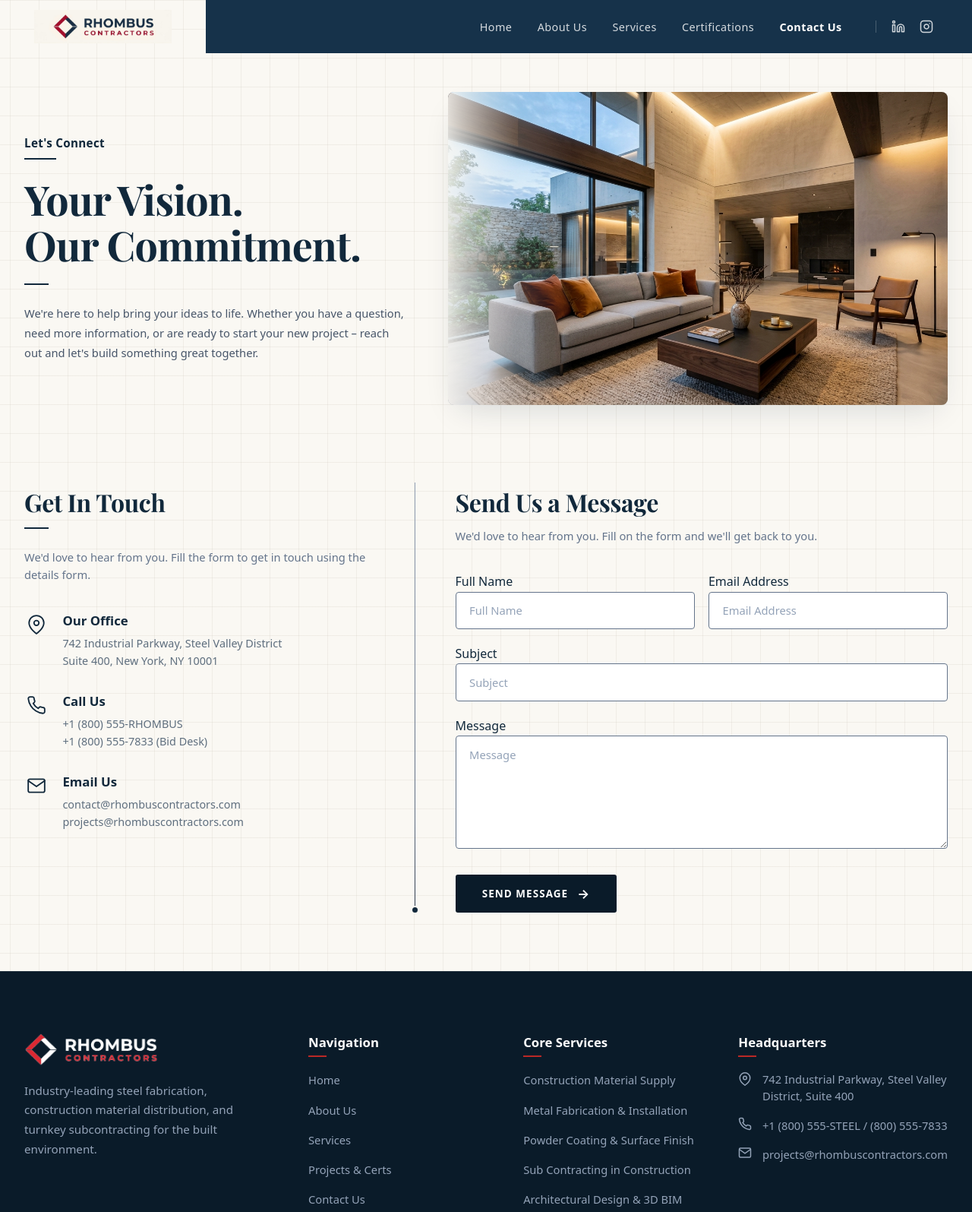
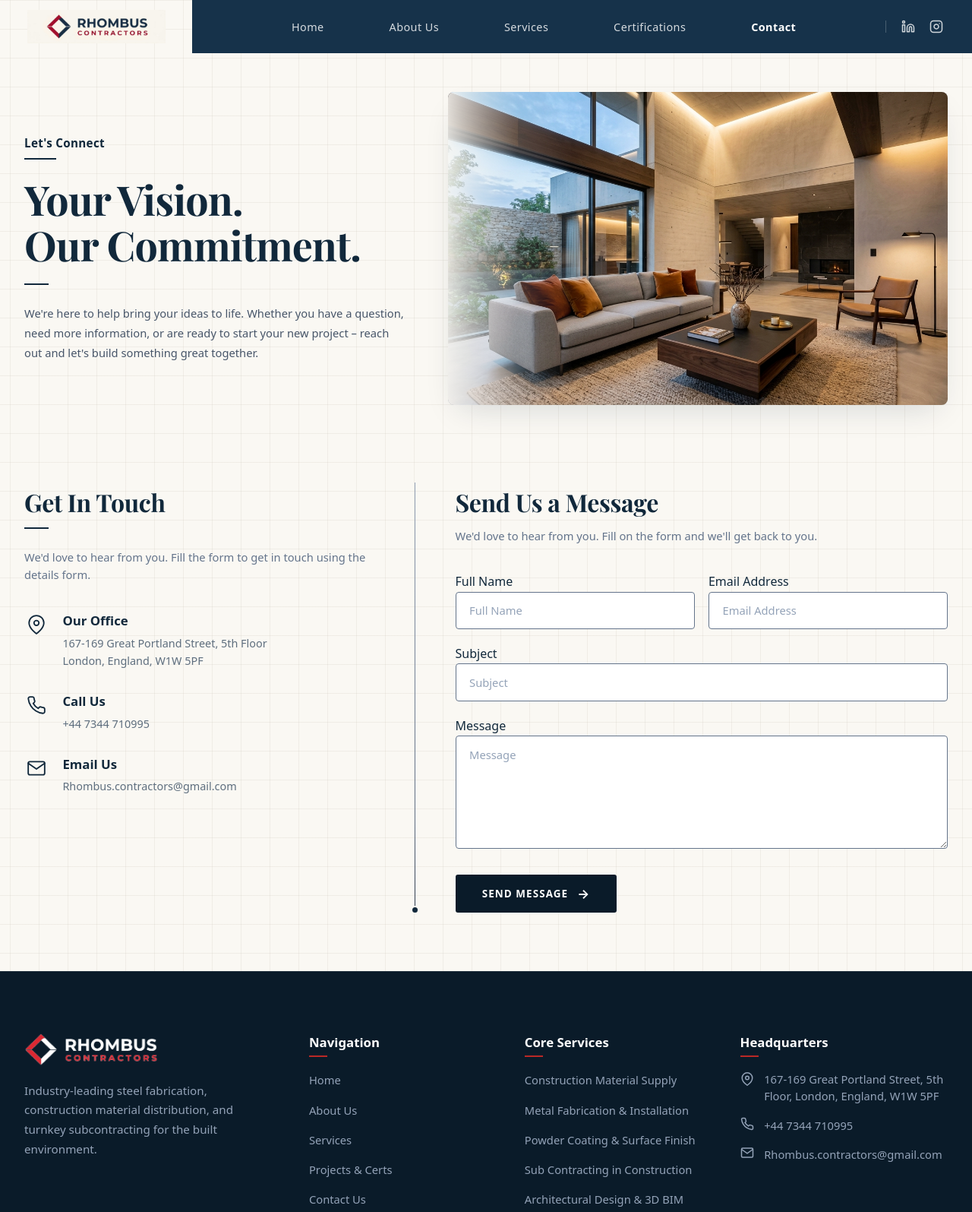
Before and after one commit to shamna24/rhombuscontractors, a website built with Vite: page contact.html in a window 1280 px wide. Shown: the top 1595 px of the page at 76% size. Built offline with nearby package versions, Linux system fonts and the light colour scheme; a web font is replaced by a local one.

Commit message:
Update registered London address, contact email/phone, and balance top navigation bar layout

```diff
--- a/contact.html
+++ b/contact.html
@@ -34,7 +34,7 @@
           <li><a href="index.html#about" class="nav-link">About Us</a></li>
           <li><a href="services.html" class="nav-link">Services</a></li>
           <li><a href="index.html#certifications" class="nav-link">Certifications</a></li>
-          <li><a href="contact.html" class="nav-link active">Contact Us</a></li>
+          <li><a href="contact.html" class="nav-link active">Contact</a></li>
         </ul>
 
         <div class="nav-actions">
@@ -152,7 +152,7 @@
               </div>
               <div class="contact-channel-details">
                 <h3 class="contact-channel-label">Our Office</h3>
-                <p class="contact-channel-value">742 Industrial Parkway, Steel Valley District<br>Suite 400, New York, NY 10001</p>
+                <p class="contact-channel-value">167-169 Great Portland Street, 5th Floor<br>London, England, W1W 5PF</p>
               </div>
             </div>
 
@@ -166,8 +166,7 @@
               <div class="contact-channel-details">
                 <h3 class="contact-channel-label">Call Us</h3>
                 <p class="contact-channel-value">
-                  <a href="tel:+18005557466" class="contact-link">+1 (800) 555-RHOMBUS</a><br>
-                  <a href="tel:+18005557833" class="contact-link">+1 (800) 555-7833 (Bid Desk)</a>
+                  <a href="tel:+447344710995" class="contact-link">+44 7344 710995</a>
                 </p>
               </div>
             </div>
@@ -183,8 +182,7 @@
               <div class="contact-channel-details">
                 <h3 class="contact-channel-label">Email Us</h3>
                 <p class="contact-channel-value">
-                  <a href="mailto:contact@rhombuscontractors.com" class="contact-link">contact@rhombuscontractors.com</a><br>
-                  <a href="mailto:projects@rhombuscontractors.com" class="contact-link">projects@rhombuscontractors.com</a>
+                  <a href="mailto:Rhombus.contractors@gmail.com" class="contact-link">Rhombus.contractors@gmail.com</a>
                 </p>
               </div>
             </div>
@@ -296,27 +294,27 @@
               <path d="M21 10c0 7-9 13-9 13s-9-6-9-13a9 9 0 0 1 18 0z"/>
               <circle cx="12" cy="10" r="3"/>
             </svg>
-            <span>742 Industrial Parkway, Steel Valley District, Suite 400</span>
+            <span>167-169 Great Portland Street, 5th Floor, London, England, W1W 5PF</span>
           </div>
           <div class="footer-contact-item">
             <svg width="18" height="18" viewBox="0 0 24 24" fill="none" stroke="currentColor" stroke-width="2" style="flex-shrink:0;">
               <path d="M22 16.92v3a2 2 0 0 1-2.18 2 19.79 19.79 0 0 1-8.63-3.07 19.5 19.5 0 0 1-6-6 19.79 19.79 0 0 1-3.07-8.67A2 2 0 0 1 4.11 2h3a2 2 0 0 1 2 1.72 12.84 12.84 0 0 0 .7 2.81 2 2 0 0 1-.45 2.11L8.09 9.91a16 16 0 0 0 6 6l1.27-1.27a2 2 0 0 1 2.11-.45 12.84 12.84 0 0 0 2.81.7A2 2 0 0 1 22 16.92z"/>
             </svg>
-            <span>+1 (800) 555-STEEL / (800) 555-7833</span>
+            <a href="tel:+447344710995" style="color: inherit; text-decoration: none;">+44 7344 710995</a>
           </div>
           <div class="footer-contact-item">
             <svg width="18" height="18" viewBox="0 0 24 24" fill="none" stroke="currentColor" stroke-width="2" style="flex-shrink:0;">
               <path d="M4 4h16c1.1 0 2 .9 2 2v12c0 1.1-.9 2-2 2H4c-1.1 0-2-.9-2-2V6c0-1.1.9-2 2-2z"/>
               <polyline points="22,6 12,13 2,6"/>
             </svg>
-            <span>projects@rhombuscontractors.com</span>
+            <a href="mailto:Rhombus.contractors@gmail.com" style="color: inherit; text-decoration: none;">Rhombus.contractors@gmail.com</a>
           </div>
         </div>
       </div>
 
       <div class="footer-bottom">
         <div>
-          © 2026 Rhombus Contractors LLC. All rights reserved.
+          © 2026 Rhombus Contractors Ltd. All rights reserved.
         </div>
         <div style="display: flex; gap: 1.5rem;">
           <a href="#" class="footer-link">Privacy Policy</a>
--- a/src/style.css
+++ b/src/style.css
@@ -119,8 +119,8 @@ body {
   display: flex;
   align-items: center;
   background-color: transparent;
-  padding-left: clamp(2rem, 3.5vw, 3.5rem);
-  padding-right: clamp(2rem, 3.5vw, 3.5rem);
+  padding-left: clamp(1.5rem, 2.8vw, 3rem);
+  padding-right: clamp(1.5rem, 2.8vw, 3rem);
   flex-shrink: 0;
   height: 100%;
 }
@@ -139,24 +139,27 @@ body {
   display: block;
 }
 
-/* Dark Navy Nav Bar: Clean, sleek dark navy extending across to the far right */
+/* Dark Navy Nav Bar: Evenly distributed navigation matching reference layout */
 .nav-bar-navy {
   flex: 1;
   background-color: var(--color-navy-nav);
   display: flex;
   align-items: center;
-  justify-content: flex-end;
-  padding-right: clamp(2.5rem, 4vw, 4.5rem);
-  padding-left: clamp(2rem, 3vw, 3rem);
+  justify-content: space-between;
+  padding-left: clamp(1.5rem, 3.5vw, 4.5rem);
+  padding-right: clamp(1.5rem, 3vw, 3.5rem);
   height: 100%;
-  gap: clamp(2.2rem, 3.5vw, 3.5rem);
+  gap: clamp(1.5rem, 2.5vw, 3rem);
 }
 
 .nav-links-list {
   display: flex;
   align-items: center;
+  justify-content: space-evenly;
   list-style: none;
-  gap: clamp(1.8rem, 2.6vw, 2.8rem);
+  flex: 1;
+  margin: 0;
+  padding: 0;
 }
 
 .nav-link {
```
Also changed, not shown: index.html (+5 -5 lines), services.html (+5 -5 lines).
